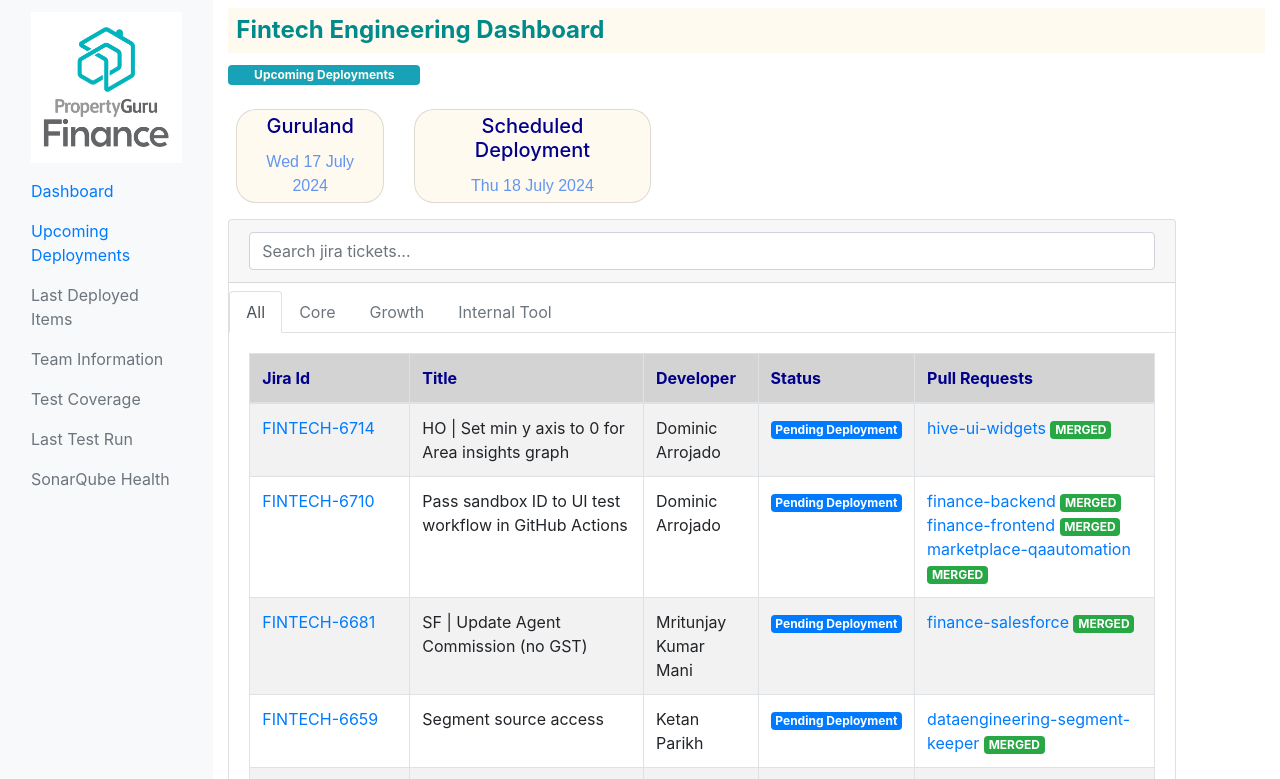
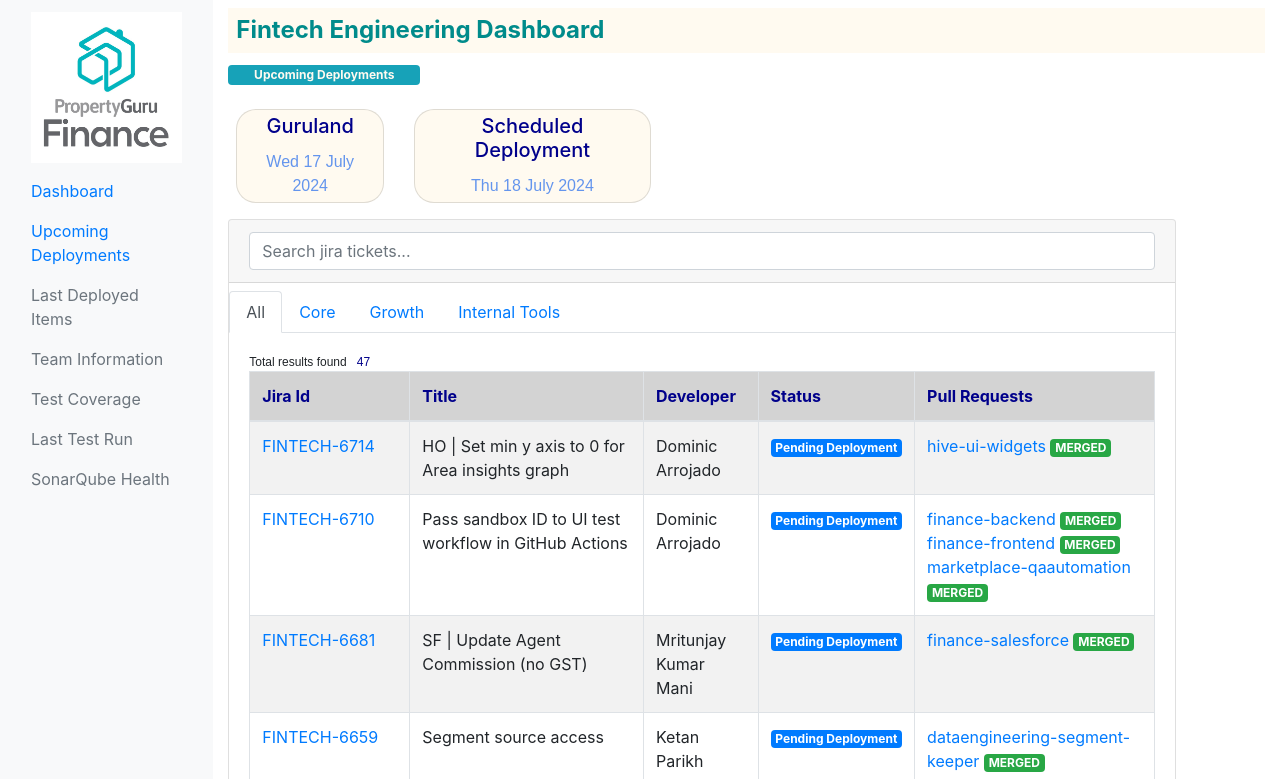
Before and after one commit to afsarali-pg/fintech-dashboard, a website: page static/index.html in a window 1280 px wide. Both pictures are taken after a click on the tab "All". Shown: the top 779 px of the page. Drawn offline with nearby package versions, Linux system fonts and the light colour scheme.

Commit message:
Add nav tabs functionality

```diff
--- a/static/css/style.css
+++ b/static/css/style.css
@@ -44,3 +44,15 @@
     font-family: "Arial Rounded MT Bold", sans-serif;
     align-items: center;
 }
+
+.results-found-text{
+    display: flex;
+    font-size: 0.75rem;
+    font-family: "Arial Rounded MT Bold", sans-serif;
+    align-items: center;
+}
+
+.results-found-text .result{
+    margin-left: 10px;
+    color: darkblue;
+}
--- a/static/js/dashboard.js
+++ b/static/js/dashboard.js
@@ -5,7 +5,7 @@
     $("#upcoming-deployments-section").load("upcoming_deployments.html", function () {
         $.getJSON("./data/data.json", function (data) {
             sampleData = data.jiraTickets;
-            populateDeploymentsTable();
+            populateDeploymentsTable(sampleData);
 
             // Add sort functionality
             $("#deployments-table thead th").on("click", function () {
@@ -20,7 +20,28 @@
                     var rowText = $(this).text().toLowerCase();
                     $(this).toggle(rowText.includes(searchTerm));
                 });
+
+                // find the number of results
+                var filteredResult = $(".results-found-text .result");
+                var resultCount = $("#deployments-table tbody tr:visible").length;
+                filteredResult.text(resultCount);
             });
+
+            // Add tab click functionality
+            $('#teamTabs a').on('click', function (e) {
+                e.preventDefault();
+                $(this).tab('show');
+                 var team = $(this).attr('id').split('-')[0]; // e.g., "core" from "core-tab"
+                if(team === 'internal'){
+                    team = 'internal tools';
+                }
+                var filteredData = team === 'all' ? sampleData : sampleData.filter(function (deployment) {
+                    return deployment.team.toLowerCase() === team;
+                });
+
+                populateDeploymentsTable(filteredData);
+            });
+
         });
     });
 
@@ -52,11 +73,13 @@
         return '';
     }
 
-    function populateDeploymentsTable() {
+    function populateDeploymentsTable(filteredData) {
         var tbody = $("#upcoming-deployments");
         tbody.empty();
 
-        $.each(sampleData, function (index, deployment) {
+        var filteredResult = $(".results-found-text .result");
+        filteredResult.text(filteredData.length);
+        $.each(filteredData, function (index, deployment) {
             var prLinks = deployment.pull_requests.map(function (pr) {
                 return `<a href="${pr.url}" target="_blank">${pr.repositoryName.replace("project-", "").replace('pg-', '')}
 <!--if merged then success else warning-->
@@ -90,6 +113,6 @@
             if (a[sortField] > b[sortField]) return 1;
             return 0;
         });
-        populateDeploymentsTable();
+        populateDeploymentsTable(sampleData);
     }
 });
--- a/static/upcoming_deployments.html
+++ b/static/upcoming_deployments.html
@@ -9,16 +9,20 @@
             <a class="nav-link active" id="all-tab" data-toggle="tab" href="#core" role="tab" aria-controls="core" aria-selected="true">All</a>
         </li>
         <li class="nav-item">
-            <a class="nav-link disabled" id="core-tab" data-toggle="tab" href="#core" role="tab" aria-controls="core" aria-selected="false">Core</a>
+            <a class="nav-link" id="core-tab" data-toggle="tab" href="#core" role="tab" aria-controls="core" aria-selected="false">Core</a>
         </li>
         <li class="nav-item">
-            <a class="nav-link disabled" id="growth-tab" data-toggle="tab" href="#growth" role="tab" aria-controls="growth" aria-selected="false">Growth</a>
+            <a class="nav-link" id="growth-tab" data-toggle="tab" href="#growth" role="tab" aria-controls="growth" aria-selected="false">Growth</a>
         </li>
         <li class="nav-item">
-            <a class="nav-link disabled" id="internal-tool-tab" href="#" tabindex="-1" aria-disabled="true">Internal Tool</a>
+            <a class="nav-link" id="internal-tools-tab" href="#" tabindex="-1" aria-controls="internal-tool" aria-selected="false">Internal Tools</a>
         </li>
     </ul>
     <div class="card-body">
+        <div class="results-found-text">
+         <div>Total results found</div>
+         <div class="result">0</div>
+        </div>
         <table id="deployments-table" class="table table-striped table-bordered">
             <thead class="deployment-table-header">
             <tr>
```
